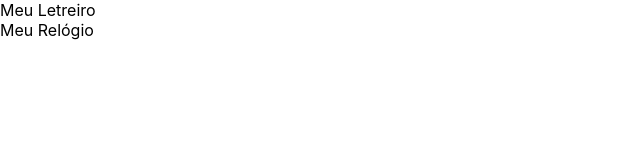
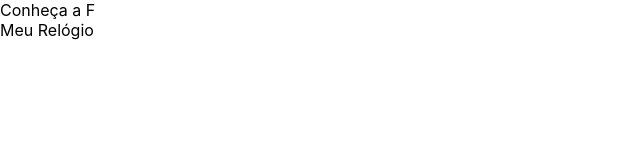
Before and after one commit to JoaoVitor-Fatec/ReactJs, a React (Create React App) app: page / in a window 1280 px wide. Shown: the top 160 px of the page, without its empty margins (0-640 px from the left). Built offline with nearby package versions, Linux system fonts and the light colour scheme.

Commit message:
Update Letreiro.js

```diff
--- a/src/Letreiro.js
+++ b/src/Letreiro.js
@@ -1,6 +1,29 @@
+import React, { useState, useEffect } from 'react';
+
 function Letreiro() {
-    return (
-      <div>Meu Letreiro</div>
-    );
-  }
-  export default Letreiro;
+  const [texto, setTexto] = useState('');
+  const [index, setIndex] = useState(0);
+
+  useEffect(() => {
+    const drawTexto = () => {
+      const textoComp = 'Conheça a Fatec!';
+      if (index < textoComp.length) {
+        setTexto(texto + textoComp[index]);
+        setIndex(index + 1);
+      } else {
+        setTexto('');
+        setIndex(0);
+      }
+    };
+
+    const timerID = setInterval(() => {
+      drawTexto();
+    }, 100);
+
+    return () => clearInterval(timerID);
+  }, [index, texto]);
+
+  return <div>{texto}</div>;
+}
+
+export default Letreiro;
```
